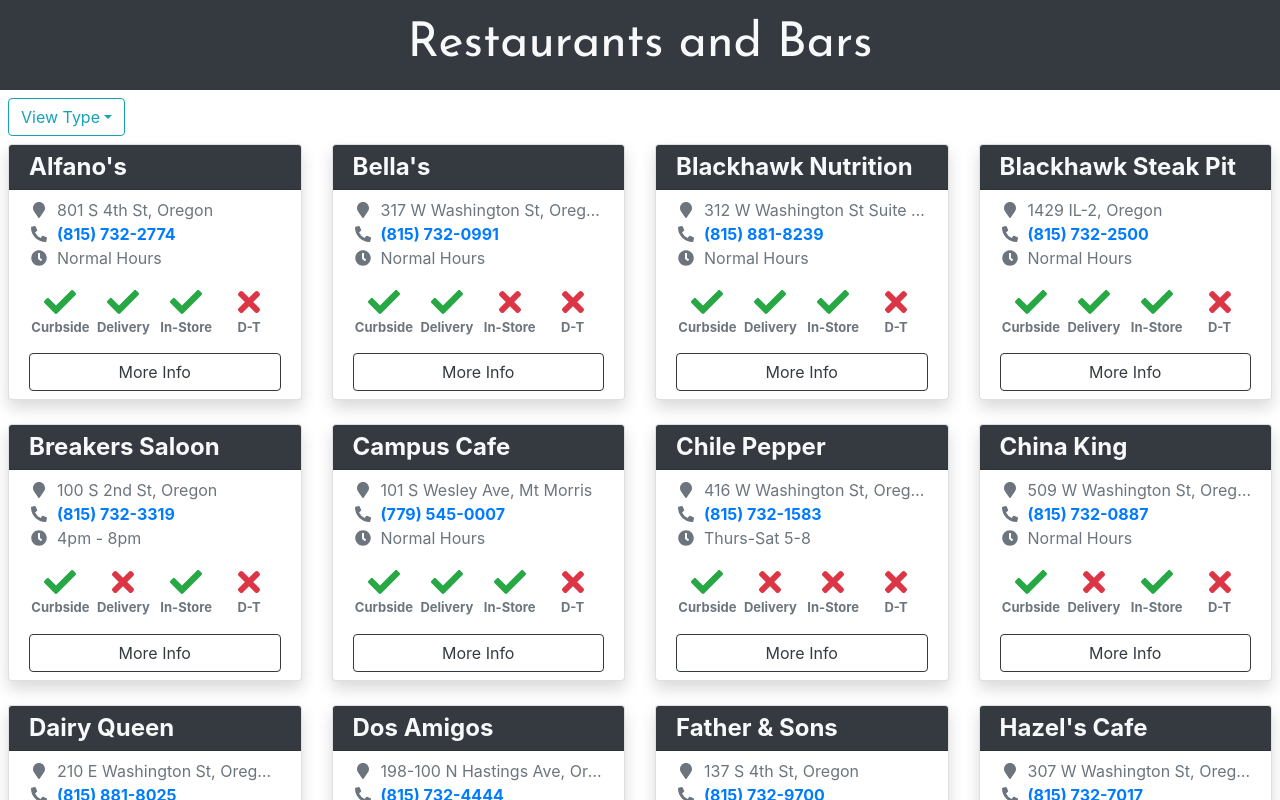
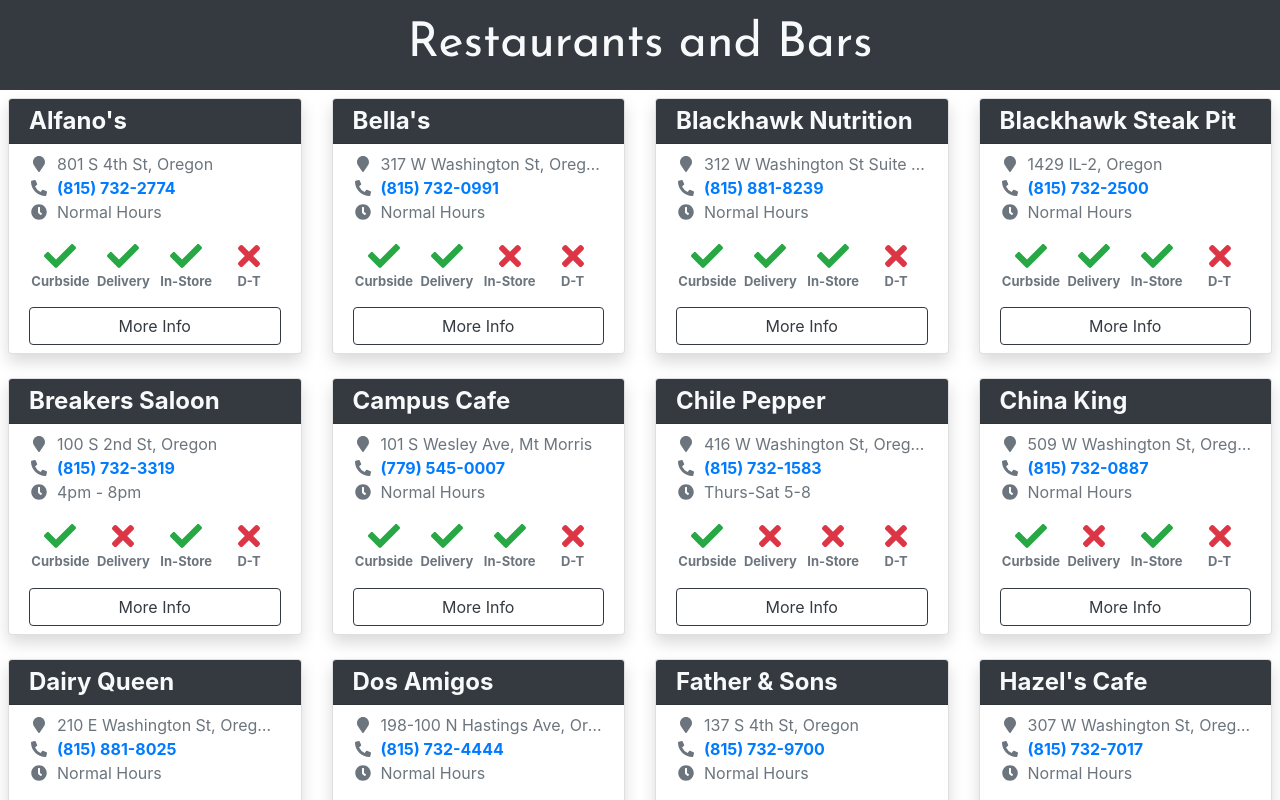
Before and after one commit to Obsessive-Coder/retail-info, a React (Create React App) app: page / in a window 1280 px wide. Shown: the top 800 px of the page. Built offline with nearby package versions, Linux system fonts and the light colour scheme.

Commit message:
removed table view
Signed-off-by: Jared Huffstutler <jaredhuff85@gmail.com>

```diff
--- a/src/components/BusinessList.js
+++ b/src/components/BusinessList.js
@@ -18,15 +18,7 @@
 
     this.state = {
       businesses: dataFile.businesses || [],
-      viewType: 'grid',
     };
-
-    // Bind class methods.
-    this.setViewType = this.setViewType.bind(this);
-  }
-
-  setViewType(viewType) {
-    this.setState(({ viewType: stateViewType}) => viewType !== stateViewType ? ({ viewType }) : null);
   }
 
   // componentDidMount() {
@@ -45,48 +37,16 @@
   // }
 
   render() {
-    const { businesses, viewType } = this.state;
+    const { businesses } = this.state;
 
     return (
       <div className="overflow-auto">
         <h1 className="py-3 bg-dark text-light text-center page-heading">
           Restaurants and Bars
         </h1>
-        <div>
-          <UncontrolledDropdown
-            setActiveFromChild
-            className="m-2"
-          >
-            <DropdownToggle
-              caret
-              outline
-              color="info"
-            >
-              View Type
-            </DropdownToggle>
-            <DropdownMenu flip={false}>
-              <DropdownItem
-                onClick={() => this.setViewType('list')}
-              >
-                List
-              </DropdownItem>
-              <DropdownItem
-                onClick={() => this.setViewType('grid')}
-              >
-                Grid
-              </DropdownItem>
-            </DropdownMenu>
-          </UncontrolledDropdown>
-        </div>
 
         <div className="mx-2">
-          {viewType === 'list' && (
-            <BusinessTable businesses={businesses} />
-          )}
-
-          {viewType === 'grid' && (
-            <BusinessGrid businesses={businesses} />
-          )}
+          <BusinessGrid businesses={businesses} />
         </div>
       </div>
     )
```
